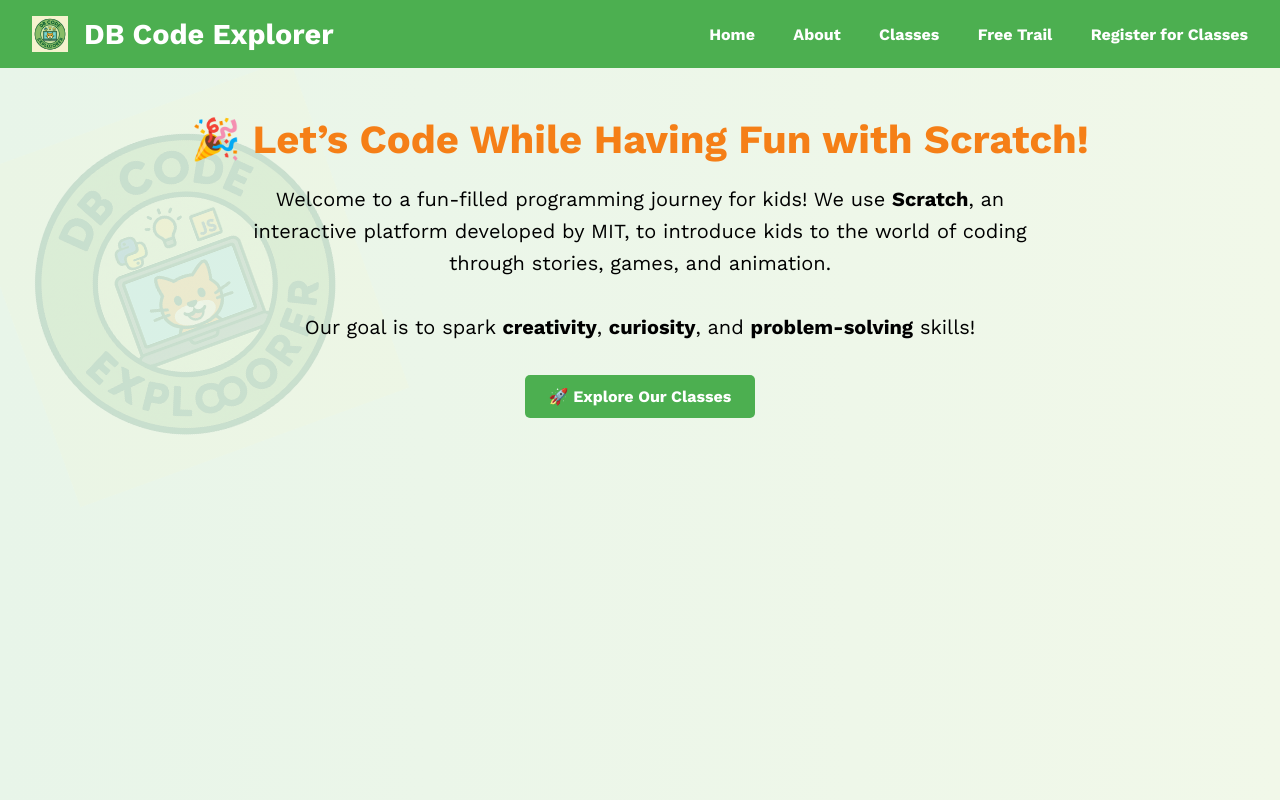
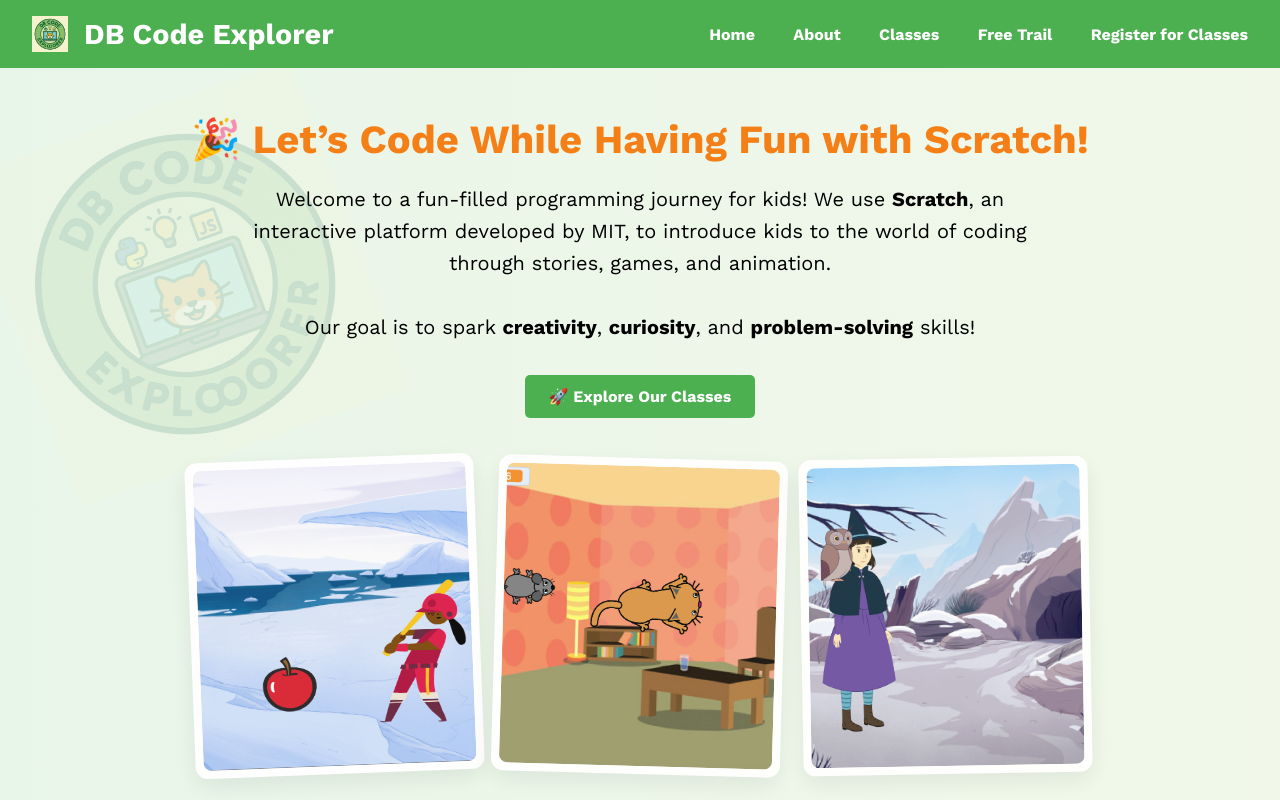
Before and after one commit to shabibi395/shabibi395.github.io, a plain HTML site: page index.html in a window 1280 px wide. Drawn offline with nearby package versions, Linux system fonts and the light colour scheme.

Commit message:
add pictures

```diff
--- a/index.html
+++ b/index.html
@@ -45,7 +45,21 @@
         </p>
         <a href="classes.html" class="button">🚀 Explore Our Classes</a>
       </div>
+      <div class="section-content desktop-only" style="position:relative; z-index:1; margin-top:2.5em;">
+        <div class="gallery-grid gallery-polaroids" aria-label="Sample Scratch projects">
+          <figure class="gallery-card">
+            <img src="images/image1.png" alt="Batter and apple on icy background" loading="lazy" />
+          </figure>
+          <figure class="gallery-card">
+            <img src="images/image2.png" alt="Cat and mouse game scene with score" loading="lazy" />
+          </figure>
+          <figure class="gallery-card">
+            <img src="images/image3.png" alt="Witch and owl in snowy canyon" loading="lazy" />
+          </figure>
+        </div>
+      </div>
     </section>
+
   </main>
 
   <footer>
--- a/style.css
+++ b/style.css
@@ -638,3 +638,82 @@ label {
 
     }
 }
+
+/* Professional, low-distraction gallery */
+.gallery-grid {
+    display: grid;
+    grid-template-columns: repeat(3, minmax(0, 1fr));
+    gap: 1rem;
+}
+
+.gallery-polaroids {
+    max-width: 900px;
+    /* slightly narrower than text block */
+    margin-inline: auto;
+    /* center it */
+    opacity: 0.95;
+    /* lower visual weight vs. hero text */
+}
+
+.gallery-card {
+    --r: 0deg;
+    /* per-card rotation set below */
+    background: #fff;
+    padding: 8px;
+    /* “polaroid” frame */
+    border-radius: 12px;
+    box-shadow: 0 8px 24px rgba(2, 8, 23, 0.08);
+    transform: rotate(var(--r));
+    transition: transform 220ms ease, box-shadow 220ms ease, filter 220ms ease, opacity 220ms ease;
+}
+
+.gallery-card img {
+    width: 100%;
+    height: 300px;
+    /* consistent card height */
+    object-fit: cover;
+    /* neat crop */
+    display: block;
+    border-radius: 8px;
+    filter: saturate(0.9) contrast(0.98);
+    /* slightly muted so text stays the star */
+}
+
+/* Subtle, alternating tilt */
+.gallery-polaroids .gallery-card:nth-child(1) {
+    --r: -2.2deg;
+}
+
+.gallery-polaroids .gallery-card:nth-child(2) {
+    --r: 1.6deg;
+}
+
+.gallery-polaroids .gallery-card:nth-child(3) {
+    --r: -1.0deg;
+}
+
+/* On hover: gently straighten & brighten (desktop only) */
+.gallery-card:hover {
+    transform: rotate(0deg) translateY(-2px);
+    box-shadow: 0 12px 30px rgba(2, 8, 23, 0.15);
+}
+
+.gallery-card:hover img {
+    filter: saturate(1) contrast(1);
+}
+
+/* Respect users who prefer reduced motion */
+@media (prefers-reduced-motion: reduce) {
+
+    .gallery-card,
+    .gallery-card:hover {
+        transition: none;
+    }
+}
+
+/* Hide entire gallery on mobile/tablet (keeps your original intent) */
+@media (max-width: 768px) {
+    .desktop-only {
+        display: none !important;
+    }
+}
```
Also changed, not shown: classes.html (+3 -2 lines), images/image1.png (added), images/image2.png (added), images/image3.png (added).
